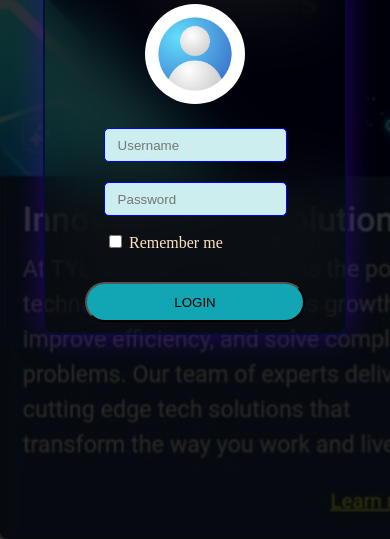
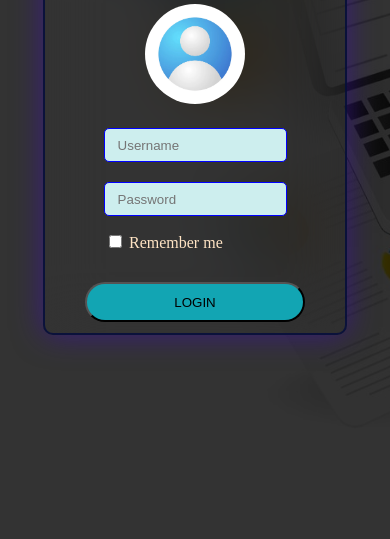
Before and after one commit to TimmyYoung-95/Client1, a plain HTML site: page sign-up.page.html in a window 390 px wide. Shown: the part 305-844 px from the top of the page. Drawn offline with Linux system fonts and the light colour scheme.

Commit message:
update on sign-up page smartphone background

```diff
--- a/sign-up.page.html
+++ b/sign-up.page.html
@@ -135,7 +135,7 @@
 
             @media (max-width: 810px) {
                 body::before{
-                    background-image: url('./screenedit.jpg');
+                    background-image: url('./isometric-flat-3d-illustration-concept-of-computer-calculating-investment-business-income-free-vector.jpg');
                     background-size: cover;
                     content: '';
                     position: absolute;
```
